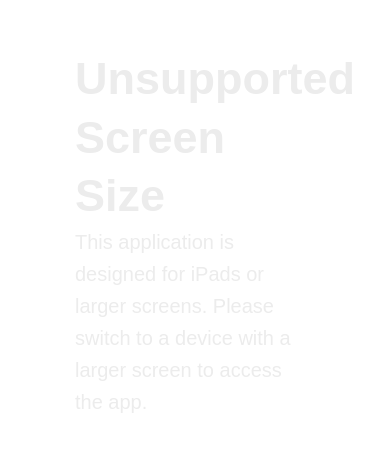
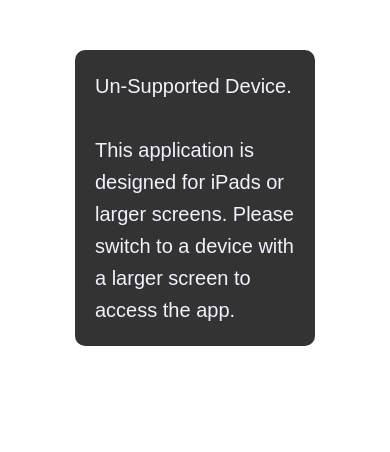
Before and after one commit to Allano256/Remember, a React (Vite) app: page / in a window 390 px wide. Shown: the top 452 px of the page. Built offline with nearby package versions, Linux system fonts and the light colour scheme; no server answers.

Commit message:
Fixed media querry message on small devices

```diff
--- a/src/Pages/HomePage.jsx
+++ b/src/Pages/HomePage.jsx
@@ -8,8 +8,8 @@ import styles from "./Homepage.module.css";
 
             <main className={styles.home} >
              <div className="unsupported-message">
-              <h1 >Unsupported Screen Size</h1>
-             <p >This application is designed for iPads or larger screens. Please switch to a device with a larger screen to access the app.</p>
+             <p> Un-Supported Device.  <br/> <br/>
+             This application is designed for iPads or larger screens. Please switch to a device with a larger screen to access the app.</p>
               </div>
 
               <div className="app-content" >
--- a/src/Pages/Homepage.module.css
+++ b/src/Pages/Homepage.module.css
@@ -47,14 +47,21 @@
     height: 100vh;
     width: 100vw;
     padding: 20px;
-    color: rgb(244, 240, 255) !important;
+    color: #333;
     font-family: Arial, sans-serif;
     text-align: center;
-    background-color: #333 !important;
     position: fixed;
     top: 0;
     left: 0;
     z-index: 9999;
+  }
+  .unsupported-message ,
+  p {
+    color: rgb(244, 240, 255) !important;
+    background-color: #333 !important;
+    border-radius: 10px;
+   padding: 20px;
+
   }
 
   .home section{
```
